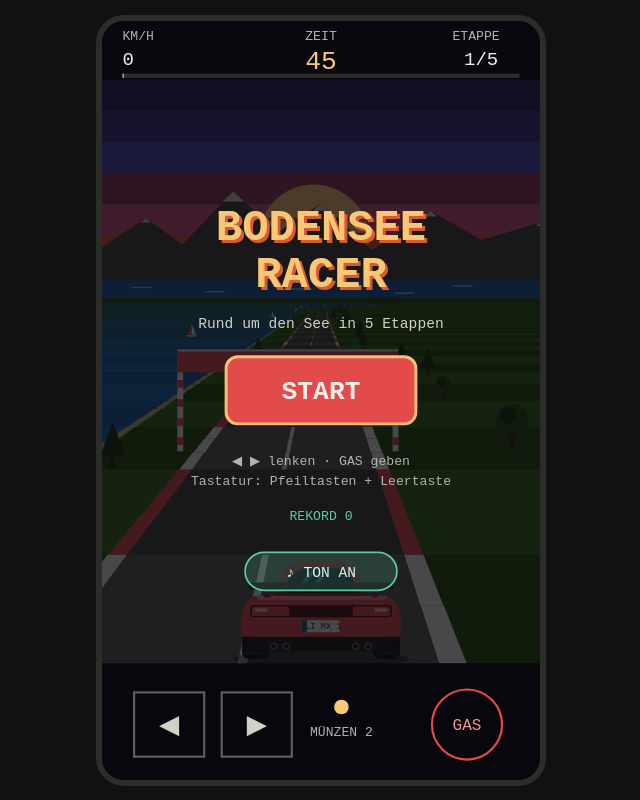
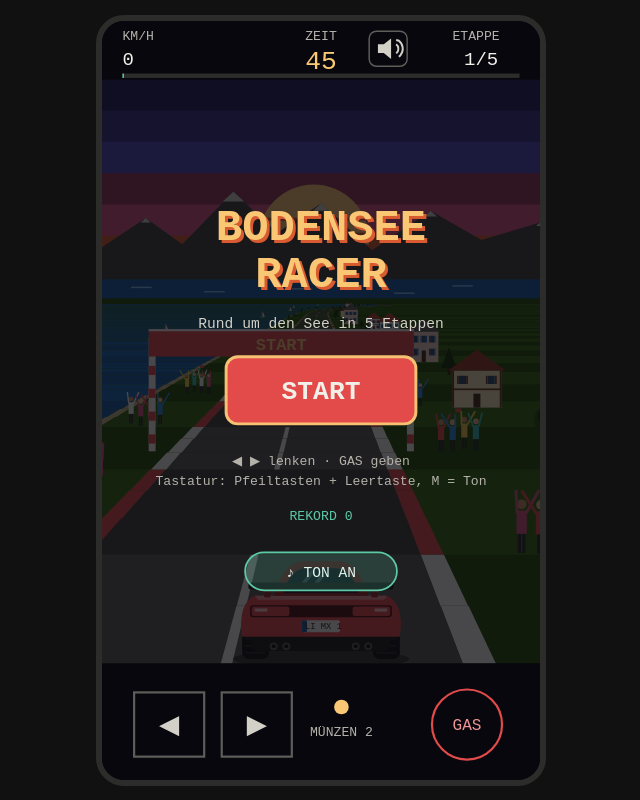
Before and after one commit to Jan-AI75/bodensee-racer, a plain HTML site: page index.html in a window 1280 px wide. Shown: the whole page, without its empty margins (319-959 px from the left). Drawn offline with Linux system fonts and the light colour scheme.

Commit message:
Breitere Straße, Häuser, jubelnde Zuschauer, Ton-Knopf im Spiel
- Fahrbahn 20 % breiter, Kollisionsabstand angepasst
- Häuser am Etappenanfang und -ende sowie vereinzelte Höfe, nachts mit Licht
- Jubelnde Zuschauer mit winkenden Armen an Start, Checkpoints und Ziel
- Lautsprecher-Knopf oben im HUD und Taste M schalten den Ton jederzeit an/aus

Co-Authored-By: Claude Opus 5.5 <noreply@anthropic.com>

```diff
--- a/index.html
+++ b/index.html
@@ -31,7 +31,7 @@ const CFG = {
   hudH: 40,
   segLen: 200,                       // Länge eines Straßensegments (Welt-Einheiten)
   rumbleLen: 3,                      // Segmente pro Farbstreifen
-  roadWidth: 900,                    // halbe Fahrbahnbreite
+  roadWidth: 1080,                   // halbe Fahrbahnbreite (+20 % gegenüber der Skizze)
   camHeight: 1000,
   camDepth: 0.84,
   drawDist: 260,                     // Segmente bis zum Horizont
@@ -48,7 +48,7 @@ const CFG = {
   shoreX: 2.4,                       // Uferlinie (in Fahrbahn-Halbbreiten)
   segPerKm: 900,                     // für Ortsschilder und km-Zähler
   carWorld: 640,                     // Breite der Gegnerautos (Welt-Einheiten)
-  carHitX: 0.62,                     // seitlicher Abstand, ab dem es kracht
+  carHitX: 0.56,                     // seitlicher Abstand, ab dem es kracht
   startTime: 45,                     // Sekunden zu Beginn
   finishPad: 400,                    // Segmente hinter der Ziellinie (Hafen)
   pointsPerSecond: 100,              // Bonus je Restsekunde im Ziel
@@ -277,6 +277,21 @@ function decorateStage(si) {
     }
     if (lakeLeft && i % 50 === 25 && si !== 4) addSprite(i, 'bush', -(1.6 + rnd() * 0.3), { size: 0.6 });
   }
+  // Häuser: Ortsausfahrt am Etappenanfang, Ortseinfahrt am Etappenende, ab und zu ein Hof
+  const houseSide = lakeLeft ? [1] : [1, -1];
+  const placeHouse = (i) => {
+    const side = pick(houseSide);
+    addSprite(i, 'house', side * (2.1 + rnd() * 0.9), { size: 0.85 + rnd() * 0.35, v: Math.floor(rnd() * 4) });
+  };
+  for (let i = a + 14; i < a + 90; i += 9 + Math.floor(rnd() * 5)) placeHouse(i);
+  for (let i = b - 130; i < b - 6; i += 9 + Math.floor(rnd() * 5)) placeHouse(i);
+  for (let i = a + 160; i < b - 160; i += 140 + Math.floor(rnd() * 80)) { placeHouse(i); if (rnd() < 0.5) placeHouse(i + 4); }
+  // Jubelnde Zuschauer rund um Start bzw. Checkpoint
+  const arch = a + (si === 0 ? 10 : 2);
+  for (let i = arch - 14; i <= arch + 6; i += 4) {
+    addSprite(i, 'fans', -(1.55 + rnd() * 0.25), { seedP: rnd() * 10 });
+    addSprite(i + 2, 'fans', 1.55 + rnd() * 0.25, { seedP: rnd() * 10 });
+  }
   // Ortsschilder mit Restentfernung
   for (let i = a + 30; i < b - 60; i += 300) {
     const km = Math.max(1, Math.round((b - i) / CFG.segPerKm * 10) / 10);
@@ -313,6 +328,11 @@ function decorateHarbor() {
   for (let i = f - 40; i < f + 20; i += 10) { addSprite(i, 'lamp', -1.35, {}); addSprite(i + 5, 'lamp', 1.35, { flip: true }); }
   for (let i = f + 40; i < f + 200; i += 12) addSprite(i, 'boat', (i % 24 ? -1 : 1) * (2.6 + (i % 5)), {});
   addSprite(f - 60, 'sign', 1.45, { town: 'HAFEN', km: 'ZIEL' });
+  // Großer Jubel an der Ziellinie
+  for (let i = f - 36; i <= f + 12; i += 3) {
+    addSprite(i, 'fans', -(1.5 + (i % 2) * 0.3), { seedP: i * 0.7 });
+    addSprite(i + 1, 'fans', 1.5 + (i % 3) * 0.15, { seedP: i * 1.3 });
+  }
 }
 
 function findSegment(z) { return segments[Math.floor(wrap(z, trackLength) / CFG.segLen)]; }
@@ -803,6 +823,48 @@ const SPRITES = {
     ctx.fillStyle = T.night ? '#FFE9A8' : '#FAC775'; ctx.fillRect(x - s * 0.17, y - s * 3.4, s * 0.34, s * 0.32);
     ctx.fillStyle = '#2F6F5E'; ctx.beginPath(); ctx.moveTo(x - s * 0.24, y - s * 3.4); ctx.lineTo(x + s * 0.24, y - s * 3.4); ctx.lineTo(x, y - s * 3.78); ctx.fill();
   },
+  house(x, y, s, T, sp) {                             // Bodensee-Haus mit Satteldach
+    const V = HOUSES[sp.v || 0], w = s, h = s * V.h;
+    ctx.fillStyle = T.night ? V.wallN : V.wall; ctx.fillRect(x - w / 2, y - h, w, h);
+    ctx.fillStyle = T.night ? '#5A2A20' : V.roof; ctx.beginPath();
+    ctx.moveTo(x - w * 0.58, y - h); ctx.lineTo(x, y - h - w * 0.42); ctx.lineTo(x + w * 0.58, y - h); ctx.closePath(); ctx.fill();
+    if (s < 6) return;
+    if (V.beams) {                                     // Fachwerk
+      ctx.fillStyle = T.night ? '#3A2416' : '#6B3F22';
+      ctx.fillRect(x - w / 2, y - h * 0.52, w, w * 0.035); ctx.fillRect(x - w / 2, y - h, w * 0.04, h); ctx.fillRect(x + w / 2 - w * 0.04, y - h, w * 0.04, h);
+    }
+    const win = T.night ? '#FAC775' : '#2B4A6B', cols = 3, rows = V.h > 0.8 ? 2 : 1;
+    for (let r = 0; r < rows; r++) for (let c = 0; c < cols; c++) {
+      if (r === rows - 1 && c === 1) continue;        // Platz für die Tür
+      const wx = x - w * 0.36 + c * w * 0.29, wy = y - h + h * (0.14 + r * 0.42);
+      ctx.fillStyle = T.night && (c + r + (sp.v || 0)) % 3 === 0 ? '#3A3A50' : win;
+      ctx.fillRect(wx, wy, w * 0.14, h * 0.22);
+      if (!T.night) { ctx.fillStyle = V.shutter; ctx.fillRect(wx - w * 0.04, wy, w * 0.035, h * 0.22); ctx.fillRect(wx + w * 0.145, wy, w * 0.035, h * 0.22); }
+    }
+    ctx.fillStyle = '#4A2E1A'; ctx.fillRect(x - w * 0.07, y - h * 0.38, w * 0.14, h * 0.38);
+    if (T.night) circle(x, y - h * 0.4, s * 0.25, 'rgba(250,199,117,0.12)');
+  },
+  fans(x, y, s, T, sp) {                              // Gruppe jubelnder Zuschauer
+    const ph = sp.seedP || 0;
+    for (let i = 0; i < 4; i++) {
+      const px = x + (i - 1.5) * s * 0.3, hop = Math.max(0, Math.sin(S.time * 7 + ph + i * 1.9)) * s * 0.08;
+      const by = y - hop, shirt = FAN_COLORS[(i + Math.floor(ph)) % FAN_COLORS.length];
+      ctx.fillStyle = T.night ? '#1C1C24' : '#2C2C2A';                       // Beine
+      ctx.fillRect(px - s * 0.06, by - s * 0.32, s * 0.05, s * 0.32); ctx.fillRect(px + s * 0.01, by - s * 0.32, s * 0.05, s * 0.32);
+      ctx.fillStyle = shirt; ctx.fillRect(px - s * 0.08, by - s * 0.66, s * 0.16, s * 0.36);   // Oberkörper
+      circle(px, by - s * 0.76, s * 0.075, i % 2 ? '#E8B48A' : '#C98E64');                    // Kopf
+      if (s > 5) {                                                                              // winkende Arme
+        const wave = Math.sin(S.time * 10 + ph + i * 2.3) * 0.12;
+        ctx.strokeStyle = shirt; ctx.lineWidth = Math.max(0.6, s * 0.045); ctx.beginPath();
+        ctx.moveTo(px - s * 0.07, by - s * 0.62); ctx.lineTo(px - s * (0.18 + wave), by - s * 0.98);
+        ctx.moveTo(px + s * 0.07, by - s * 0.62); ctx.lineTo(px + s * (0.18 - wave), by - s * 0.98);
+        ctx.stroke();
+        if (i === 1 && s > 10) {                                                                // Fähnchen
+          ctx.fillStyle = '#E24B4A'; ctx.fillRect(px + s * (0.18 - wave), by - s * 1.12, s * 0.16, s * 0.1);
+        }
+      }
+    }
+  },
   sign(x, y, s, T, sp) {                              // Ortsschild, s = Schildbreite (Skizze: 40)
     const k = s / 40;
     ctx.fillStyle = '#888780'; ctx.fillRect(x + 14 * k, y - 14 * k, 2 * k, 14 * k);
@@ -818,7 +880,14 @@ const SPRITES = {
     }
   }
 };
-const SPRITE_WORLD = { tree: 330, round: 340, apple: 300, poplar: 300, bush: 220, lion: 760, lighthouse: 800, reed: 380, vine: 330, boat: 520, lamp: 320, sign: 300 };
+const HOUSES = [
+  { wall: '#F1EFE8', wallN: '#6E6A5E', roof: '#B5452F', shutter: '#0F6E56', h: 0.95, beams: false },
+  { wall: '#F3E3B6', wallN: '#6F6448', roof: '#9C3B2A', shutter: '#7A3B22', h: 0.75, beams: true },
+  { wall: '#E9C9C0', wallN: '#6A5550', roof: '#5F5E5A', shutter: '#185FA5', h: 1.05, beams: false },
+  { wall: '#DCE8E0', wallN: '#5C6660', roof: '#B5452F', shutter: '#A32D2D', h: 0.85, beams: true }
+];
+const FAN_COLORS = ['#E24B4A', '#378ADD', '#EFC94C', '#3FB8A8', '#F1EFE8', '#D4537E'];
+const SPRITE_WORLD = { house: 780, fans: 420, tree: 330, round: 340, apple: 300, poplar: 300, bush: 220, lion: 760, lighthouse: 800, reed: 380, vine: 330, boat: 520, lamp: 320, sign: 300 };
 
 // Bogen über die Straße (Start / Checkpoint / Ziel)
 function drawArch(seg, sp) {
@@ -1030,7 +1099,33 @@ function drawHUD() {
   const prog = clamp((progressSegs() - st.start) / (st.end - st.start), 0, 1);
   ctx.fillStyle = '#2C2C2A'; ctx.fillRect(14, 36, 272, 3);
   ctx.fillStyle = '#5DCAA5'; ctx.fillRect(14, 36, 272 * prog, 3);
-}
+  drawSoundButton();
+}
+
+// Lautsprecher-Knopf im HUD: jederzeit Ton an/aus
+const SOUND_BTN = { x: 196, y: 19, hit: { x0: 174, x1: 222, y0: 0, y1: 44 } };
+function drawSoundButton() {
+  const x = SOUND_BTN.x, y = SOUND_BTN.y, on = SOUND.enabled;
+  ctx.strokeStyle = on ? '#5F5E5A' : '#E24B4A'; ctx.lineWidth = 1;
+  rr(x - 13, y - 12, 26, 24, 5); ctx.stroke();
+  ctx.fillStyle = on ? '#D3D1C7' : '#888780';
+  ctx.beginPath(); ctx.moveTo(x - 7, y - 3); ctx.lineTo(x - 3, y - 3); ctx.lineTo(x + 2, y - 7); ctx.lineTo(x + 2, y + 7);
+  ctx.lineTo(x - 3, y + 3); ctx.lineTo(x - 7, y + 3); ctx.closePath(); ctx.fill();
+  ctx.lineWidth = 1.3; ctx.beginPath();
+  if (on) {
+    ctx.strokeStyle = '#D3D1C7';
+    ctx.arc(x + 3, y, 4, -0.9, 0.9); ctx.moveTo(x + 5.5, y - 6); ctx.arc(x + 3, y, 7, -0.9, 0.9);
+  } else {
+    ctx.strokeStyle = '#E24B4A';
+    ctx.moveTo(x + 4, y - 4); ctx.lineTo(x + 10, y + 4); ctx.moveTo(x + 10, y - 4); ctx.lineTo(x + 4, y + 4);
+  }
+  ctx.stroke();
+}
+function hitSoundButton(p) {
+  const h = SOUND_BTN.hit;
+  return p.x >= h.x0 && p.x <= h.x1 && p.y >= h.y0 && p.y <= h.y1;
+}
+function toggleSound() { SOUND.setEnabled(!SOUND.enabled); if (SOUND.enabled) SOUND.beep(880); }
 
 // --- Touch-Steuerung ------------------------------------------------------------
 const BTN = {};
@@ -1078,7 +1173,7 @@ function drawOverlay() {
     ctx.fillStyle = '#F1EFE8'; ctx.font = 'bold 18px monospace'; ctx.fillText('START', 150, b.y + b.h / 2 + 6);
     ctx.font = '500 9px monospace'; ctx.fillStyle = '#B4B2A9';
     ctx.fillText('◀ ▶ lenken · GAS geben', 150, b.y + b.h + 28);
-    ctx.fillText('Tastatur: Pfeiltasten + Leertaste', 150, b.y + b.h + 42);
+    ctx.fillText('Tastatur: Pfeiltasten + Leertaste, M = Ton', 150, b.y + b.h + 42);
     ctx.fillStyle = '#5DCAA5'; ctx.fillText('REKORD ' + saved.highscore, 150, b.y + b.h + 66);
     titleToggles().forEach(t => {
       ctx.fillStyle = t.on ? 'rgba(93,202,165,0.18)' : 'rgba(95,94,90,0.25)'; rr(t.x, t.y, t.w, t.h, 13); ctx.fill();
@@ -1219,11 +1314,12 @@ function onPointerDown(e) {
   e.preventDefault();
   const p = toLogical(e);
   SOUND.unlock();
+  if (hitSoundButton(p)) { toggleSound(); return; }
   if (S.mode === 'title') {
     const b = startButtonRect();
     if (p.x >= b.x - 20 && p.x <= b.x + b.w + 20 && p.y >= b.y - 20 && p.y <= b.y + b.h + 20) { startCountdown(); return; }
     const t = titleToggles().find(t => p.x >= t.x - 4 && p.x <= t.x + t.w + 4 && p.y >= t.y - 8 && p.y <= t.y + t.h + 8);
-    if (t && t.id === 'sound') { SOUND.setEnabled(!SOUND.enabled); if (SOUND.enabled) SOUND.beep(880); }
+    if (t && t.id === 'sound') toggleSound();
     if (t && t.id === 'tilt') TILT.toggle();
     return;
   }
@@ -1258,6 +1354,7 @@ const KEYMAP = {
 };
 window.addEventListener('keydown', e => {
   SOUND.unlock();
+  if (e.code === 'KeyM' && !e.repeat) toggleSound();
   if (KEYMAP[e.code]) { e.preventDefault(); input[KEYMAP[e.code]] = true; }
   if ((e.code === 'Enter' || e.code === 'Space') && !e.repeat) {
     if (S.mode === 'title') { e.preventDefault(); startCountdown(); }
```
